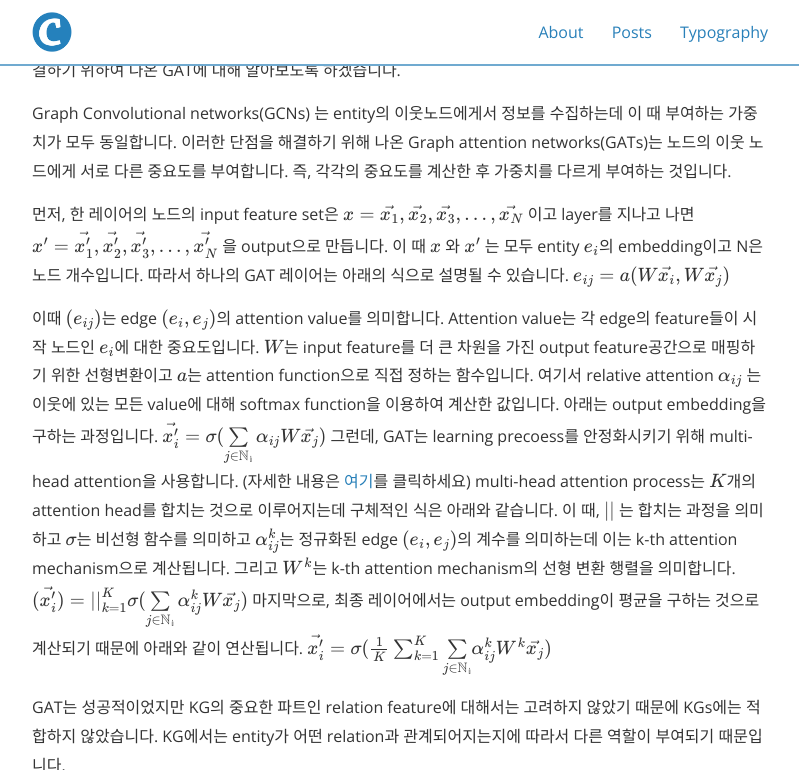
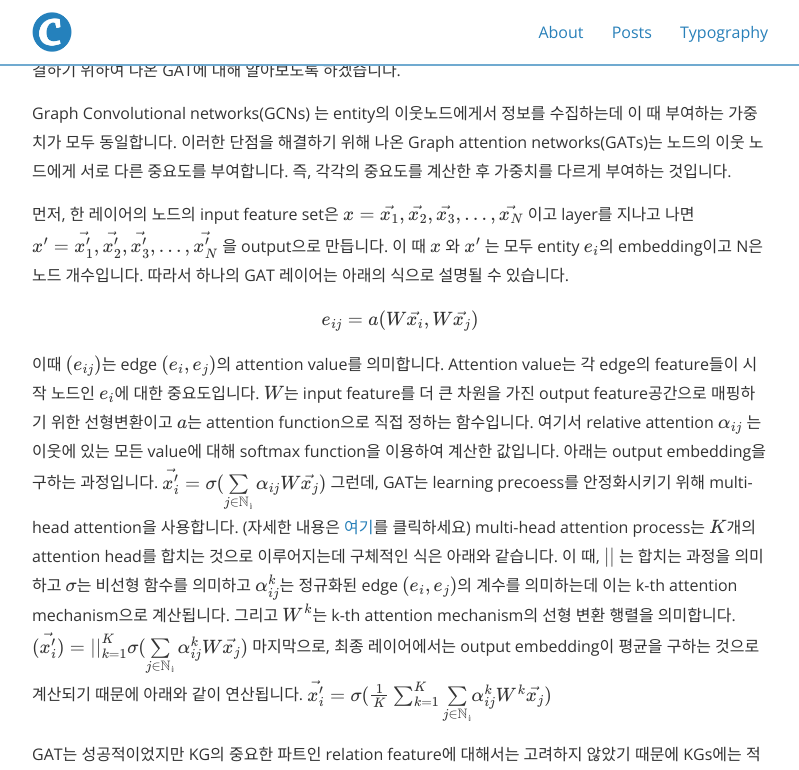
Before and after one commit to jeewon9708/jeewon9708.github.io, a Jekyll site: the page built from _posts/2020-09-18-paper-review-01.md, in a window 1280 px wide and 900 px high, scrolled down 2949 px, cut to the strip 0-770 px from the top of the window. Shown: the whole strip, without its empty margins (240-1039 px from the left). Built offline with Jekyll 4.4.1, drawn with Linux system fonts in a browser that asks for light colours; nearby versions of some CDN libraries; formulas are drawn with MathJax 3.

```diff
--- a/_posts/2020-09-18-paper-review-01.md
+++ b/_posts/2020-09-18-paper-review-01.md
@@ -71,14 +71,11 @@ state-of-the-art relation prediction 방법은 knowledge embedding based model
 Graph Convolutional networks(GCNs) 는 entity의 이웃노드에게서 정보를 수집하는데 이 때 부여하는 가중치가 모두 동일합니다. 이러한 단점을 해결하기 위해 나온 Graph attention networks(GATs)는 노드의 이웃 노드에게 서로 다른 중요도를 부여합니다. 즉, 각각의 중요도를 계산한 후 가중치를 다르게 부여하는 것입니다.
 
 먼저, 한 레이어의 노드의 input feature set은  $x= \{\vec{x_1}, \vec{x_2}, \vec{x_3}, ..., \vec{x_N}\}$ 이고 layer를 지나고 나면 $x'= \{\vec{x_1'}, \vec{x_2'}, \vec{x_3'}, ..., \vec{x_N'}\}$ 을 output으로 만듭니다. 이 때 $x$ 와 $x'$ 는 모두 entity $e_i$의 embedding이고 N은 노드 개수입니다. 따라서 하나의 GAT 레이어는 아래의 식으로 설명될 수 있습니다.
-$$
-\\e_{ij}= {a( W \vec{x_i},W \vec{x_j})} \\
-$$
+
+$$\\e_{ij}= {a( W \vec{x_i},W \vec{x_j})}$$
 
 이때 $(e_{ij})$는 edge $(e_i,e_j)$의 attention value를 의미합니다. Attention value는 각 edge의 feature들이 시작 노드인 $e_i$에 대한 중요도입니다. $W$는 input feature를 더 큰 차원을 가진 output feature공간으로 매핑하기 위한 선형변환이고 $a$는 attention function으로 직접 정하는 함수입니다. 여기서 relative attention $\alpha_{ij}$ 는 이웃에 있는 모든 value에 대해 softmax function을 이용하여 계산한 값입니다. 아래는 output embedding을 구하는 과정입니다.
-$$
-\\{\vec{x_i'} = \sigma(\sum\limits_{j\in\mathbb{N_i}} \alpha_{ij}W\vec{x_j})} \\
-$$
+$$\\{\vec{x_i'} = \sigma(\sum\limits_{j\in\mathbb{N_i}} \alpha_{ij}W\vec{x_j})}$$
 그런데, GAT는 learning precoess를 안정화시키기 위해 multi-head attention을 사용합니다. (자세한 내용은 [여기](https://arxiv.org/abs/1706.03762)를 클릭하세요) multi-head attention process는 $K$개의 attention head를 합치는 것으로 이루어지는데 구체적인 식은 아래와 같습니다. 이 때, $||$ 는 합치는 과정을 의미하고 $\sigma$는 비선형 함수를 의미하고 $\alpha_{ij}^k$는 정규화된 edge $(e_i,e_j)$의 계수를 의미하는데 이는 k-th attention mechanism으로 계산됩니다. 그리고 $W^k$는 k-th attention mechanism의 선형 변환 행렬을 의미합니다.
 $$
 \\{\vec{(x_i')}} = {\vert\vert}_{k=1}^K \sigma(\sum\limits_{j\in\mathbb{N_i}} \alpha_{ij}^kW\vec{x_j})\\
```
